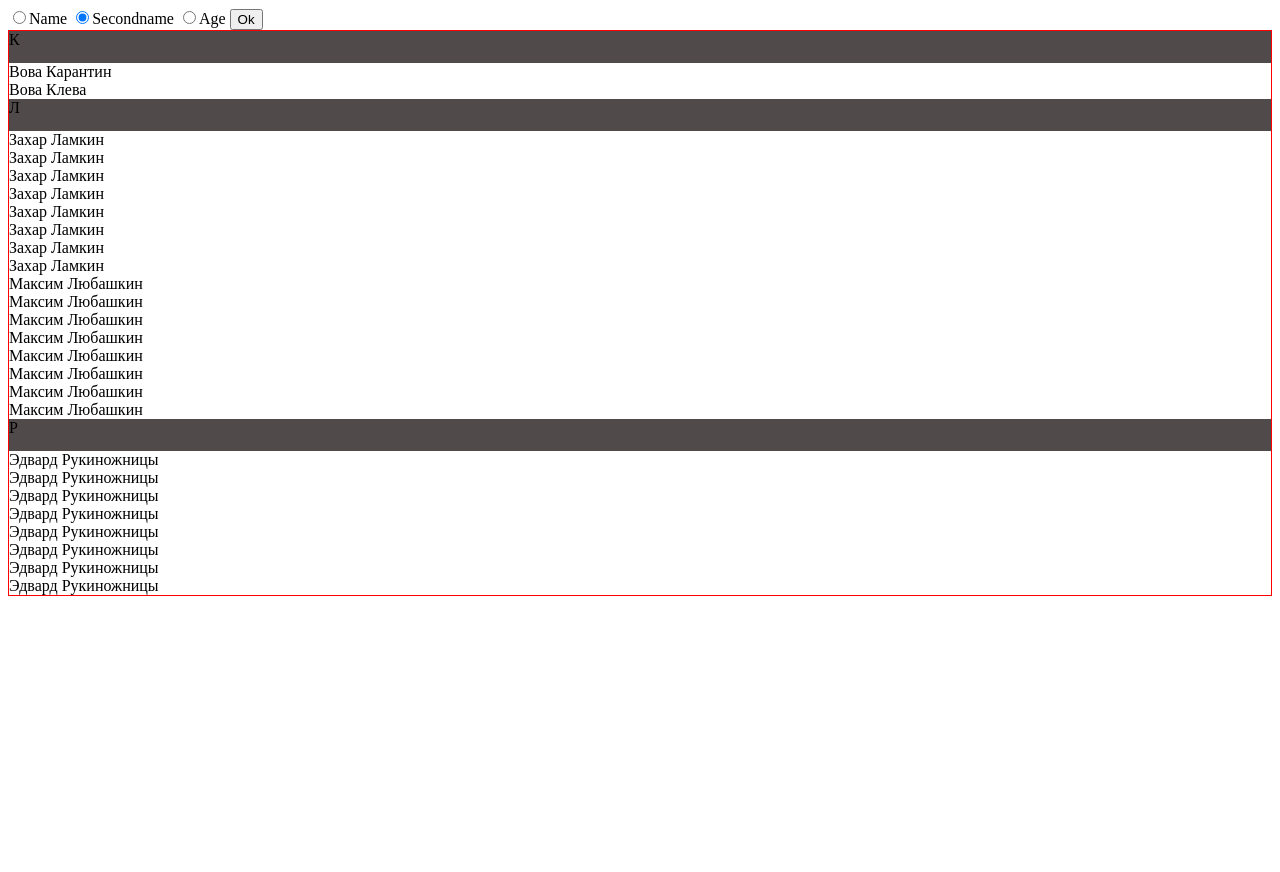
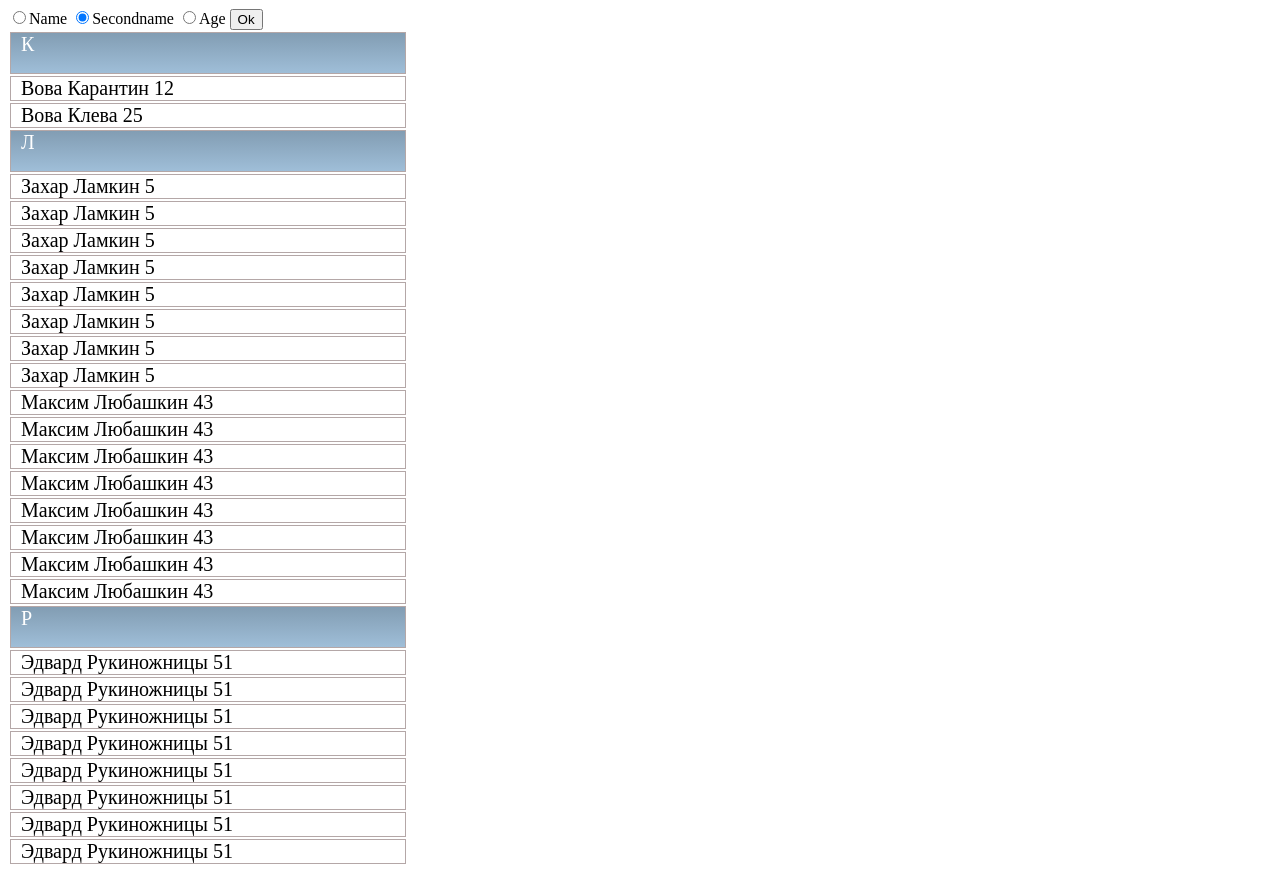
Before and after one commit to eltonorudzhov/testTensor1, a plain HTML site: page index.html in a window 1280 px wide. Before the commit the page ends 800 px from the top, so only its background shows below. Drawn offline with Linux system fonts and the light colour scheme.

Commit message:
upd drow + css

```diff
--- a/drowlist.js
+++ b/drowlist.js
@@ -1,5 +1,5 @@
 // Вывод списка на экран
-export default function drowList(list){
+export default function drowList(list,keyname){
     document.getElementById("bodylist").innerHTML = "";
     for (let elem of list.keys()){
     let liKey = document.createElement('li');
@@ -8,7 +8,15 @@ export default function drowList(list){
     liKey.classList.add("sticky")
         list.get(elem).forEach(element => {
         let liElement = document.createElement('li');
-        liElement.innerHTML = element.name + ' ' + element.secondname;
+        let str="";
+        for (let changeKey in element) {
+            if (changeKey == keyname)
+               str+="<b>"+element[changeKey]+"</b>"
+            else
+               str+=element[changeKey]
+            str+=' '
+          }
+        liElement.innerHTML = str;
         bodylist.append(liElement);
        });
     }
--- a/index.css
+++ b/index.css
@@ -1,16 +1,21 @@
 
 
+  #bodylist{
+      width: 400px;
 
+  }
   li {
+      text-indent: 10px;
+      font-size: 20px;
+      margin: 2px;
     list-style-type: none;
+    border: 1px solid rgb(180, 167, 167);
    }
    .sticky {
-    position: -webkit-sticky;
+    height: 15px;
     position: sticky;
     top: 0px;
     min-height: 2em;
-    background: rgb(80, 74, 75);
+    color: white;
+    background:  linear-gradient(to top, rgb(159, 190, 216) , rgb(130, 157, 179));
   }
-#bodylist{
-    border: 1px solid red;
-}
--- a/makeobject.js
+++ b/makeobject.js
@@ -1,5 +1,4 @@
 export default function makeObject(list, check_property){
-    console.log("SSSSSSS", list)
     let newlist = new Map()
      switch(check_property) {
          case 'name':
@@ -28,7 +27,6 @@ export default function makeObject(list, check_property){
 
            break
        }
-       console.log("ЫЫ",newlist)
        return newlist
 
 }
```
